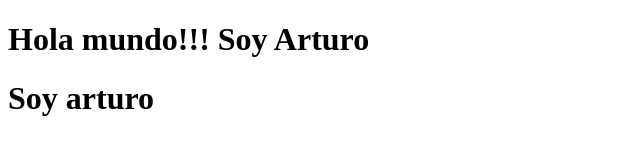
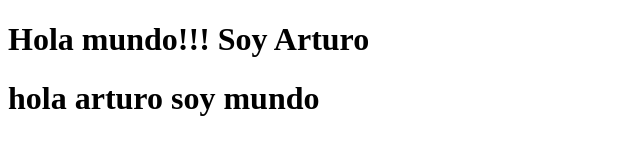
Before and after one commit to NazSau/profenazareno, a plain HTML site: page index.html in a window 1280 px wide. Shown: the whole page, without its empty margins (0-640 px from the left). Drawn offline with Linux system fonts and the light colour scheme.

Commit message:
modificacion del segundo h1

```diff
--- a/index.html
+++ b/index.html
@@ -7,6 +7,6 @@
 </head>
 <body>
     <h1>Hola mundo!!! Soy Arturo</h1>
-    <h1>Soy arturo</h1>
+    <h1>hola arturo soy mundo</h1>
 </body>
 </html>
```
